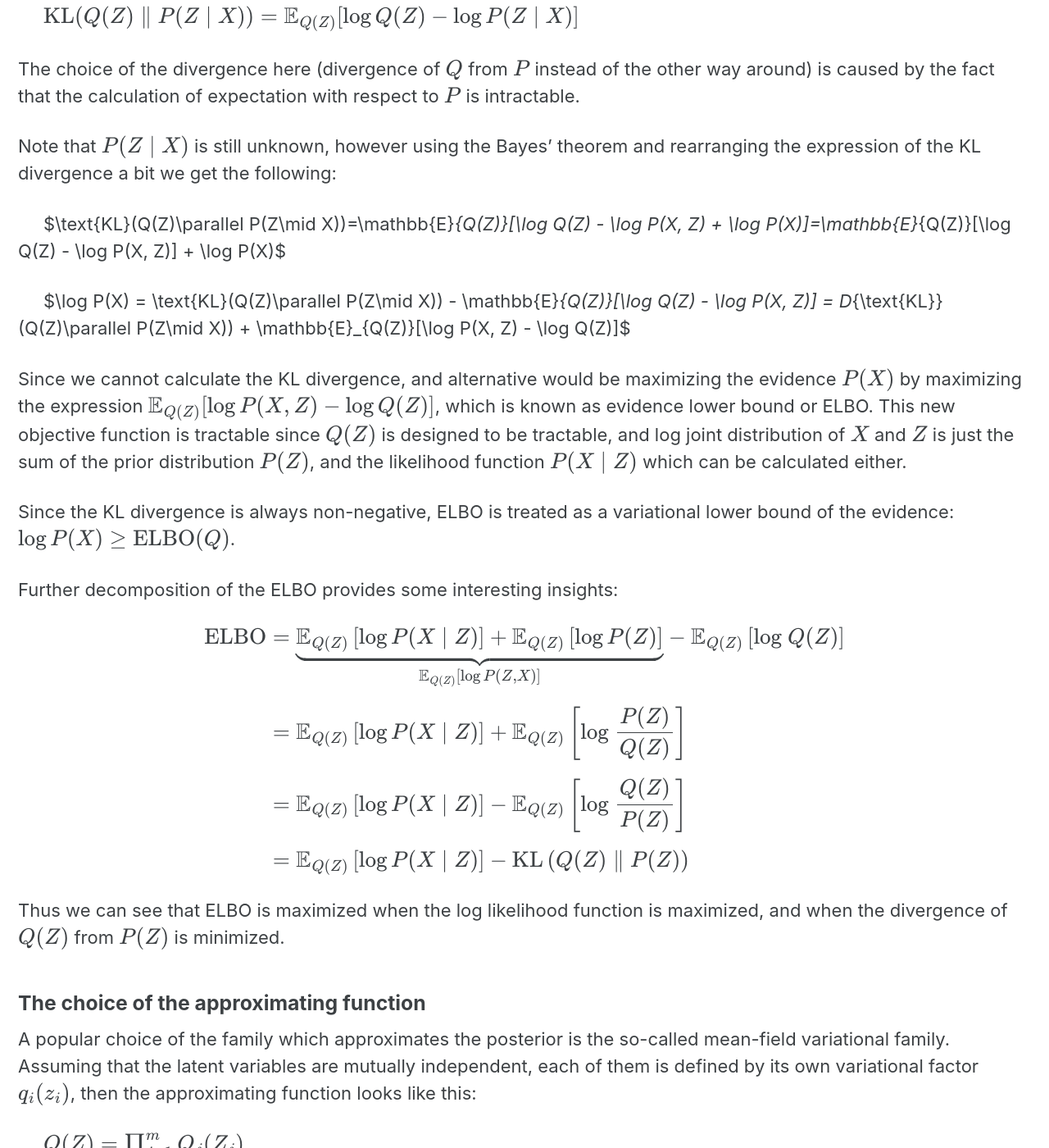
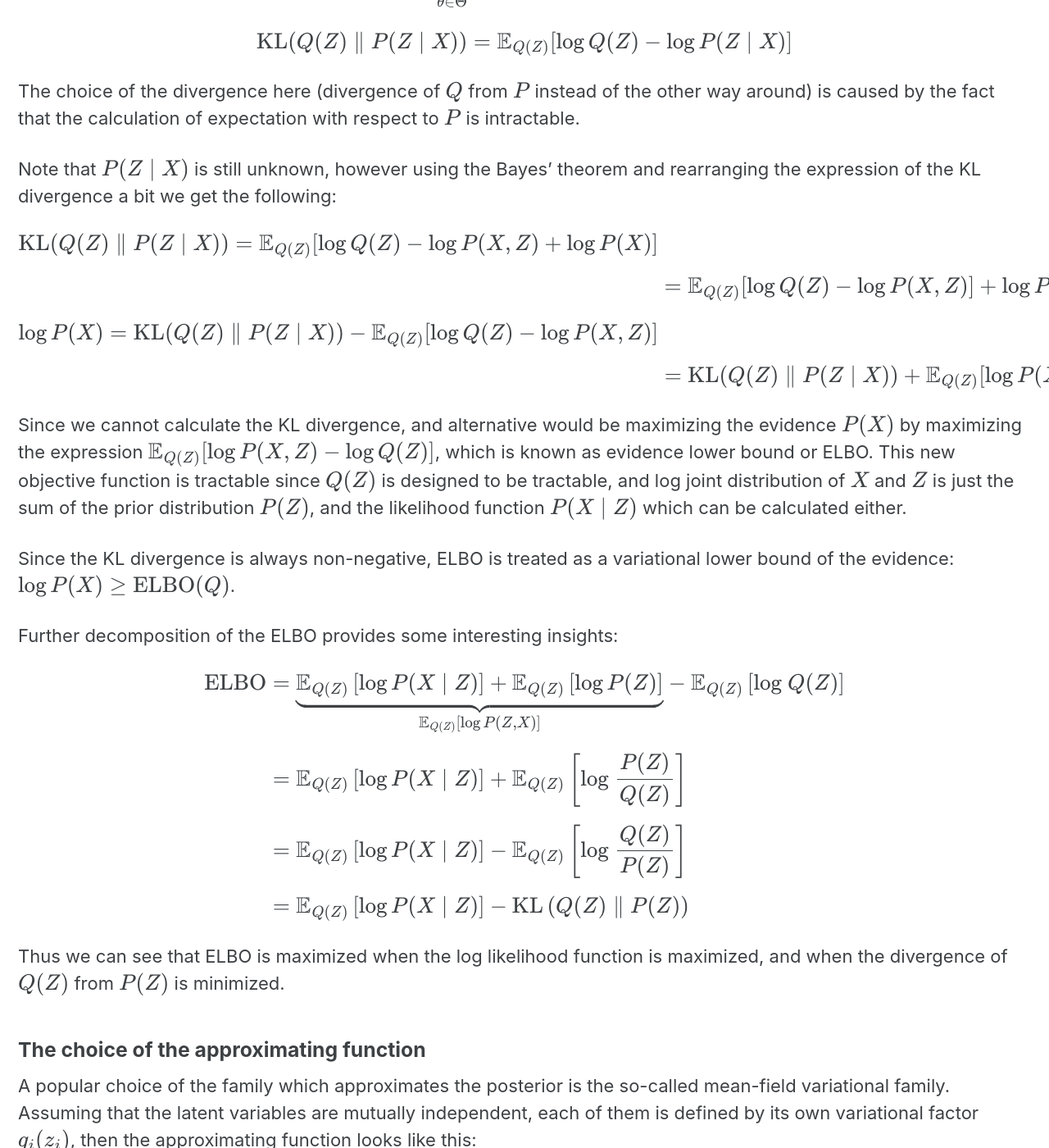
Before and after one commit to vzahorui/vzahorui.github.io, a Jekyll site: the page built from _posts/2022-08-18-variational-inference.md, in a window 1280 px wide and 1400 px high, scrolled down 1357 px. Shown: the whole window at 82% size. Built offline with Jekyll 4.4.1, drawn with Linux system fonts in a browser that asks for light colours; cached includes are drawn as plain includes; nearby versions of some CDN libraries; formulas are drawn with MathJax 3; some of the changed text lies outside the part shown.

Commit message:
Update 2022-08-18-variational-inference.md

```diff
--- a/_posts/2022-08-18-variational-inference.md
+++ b/_posts/2022-08-18-variational-inference.md
@@ -12,42 +12,45 @@ Variational inference is a technique which is usually employed for approximating
 
 For example, suppose we have a set of observed data $X$, and unobserved data $Z$ (latent variables) which jointly form distribution $P(X, Z)$. $Z$ could be set as some unknown variables, as well as separate observation points. We set some prior probability distribution $P(Z)$ which we believe best describes $Z$, then
 
-&nbsp;&nbsp;&nbsp;&nbsp;
-$P(X, Z) = P(X \mid Z)P(Z)$
+$$P(X, Z) = P(X \mid Z)P(Z)$$
 
 where $P(X \mid Z)$ is the [likelihood]({{ site.baseurl }}{% link _posts/2021-04-24-maximum-likelihood.md %}) of observing $X$ given $Z$ under condition that the prior is true.
 
 On the other hand, $P(X)$, also called the evidence, is the average probability of observing $X$ over all possible values of $Z$:
 
-&nbsp;&nbsp;&nbsp;&nbsp;
-$P(X) = \int P(X \mid Z)P(Z) dZ$
+$$P(X) = \int P(X \mid Z)P(Z) dZ$$
 
 The objective now is to fit the latent variables $Z$ so that the evidence is maximized, however solving this task directly usually becomes intractable for because of the [integral]({{ site.baseurl }}{% link _posts/2019-09-24-integrals.md %}).
 
 Further on, the complexity of calculating $P(X)$ also blocks calculation of the posterior probability distribution of $Z$, since according to the [Bayes' theorem]({{ site.baseurl }}{% link _posts/2022-07-15-bayesian-inference.md %}):
 
-&nbsp;&nbsp;&nbsp;&nbsp;
-$P (Z \mid X) = \frac{P(X \mid Z)P(Z)}{P(X)} = \frac{P(X \mid Z)P(Z)}{ \int P(X \mid Z)P(Z) dZ}$
+$$P (Z \mid X) = \frac{P(X \mid Z)P(Z)}{P(X)} = \frac{P(X \mid Z)P(Z)}{ \int P(X \mid Z)P(Z) dZ}$$
 
 ## Variational inference approach
 
 Instead of trying to calculate the posterior distribution $P(Z \mid X)$ directly, variational inference is aimed at finding some distribution $Q(Z)$ which would serve as its best approximation, therefore the objective is to fit the function, and not the parameters of a function. This new distribution is fit by minimizing the [KL divergence]({{ site.baseurl }}{% link _posts/2021-07-29-distance-metrics.md %}#kullback_leibler_divergence).
 
-&nbsp;&nbsp;&nbsp;&nbsp;
-$Q(Z) = \underset{\theta \in \Theta}{\operatorname{arg\;max}}\, D_{\text{KL}}(Q(Z)\parallel P(Z\mid X))$
+$$Q(Z) = \underset{\theta \in \Theta}{\operatorname{arg\;max}}\, D_{\text{KL}}(Q(Z)\parallel P(Z\mid X))$$
 
-&nbsp;&nbsp;&nbsp;&nbsp;
-$\text{KL}(Q(Z)\parallel P(Z\mid X))= \mathbb{E}_{Q(Z)}[\log Q(Z) - \log P(Z\mid X)]$
+$$\text{KL}(Q(Z)\parallel P(Z\mid X))= \mathbb{E}_{Q(Z)}[\log Q(Z) - \log P(Z\mid X)]$$
 
 The choice of the divergence here (divergence of $Q$ from $P$ instead of the other way around) is caused by the fact that the calculation of expectation with respect to $P$ is intractable.
 
 Note that $P(Z\mid X)$ is still unknown, however using the Bayes' theorem and rearranging the expression of the KL divergence a bit we get the following:
 
-&nbsp;&nbsp;&nbsp;&nbsp;
-$\text{KL}(Q(Z)\parallel P(Z\mid X))=\mathbb{E}_{Q(Z)}[\log Q(Z) - \log P(X, Z) + \log P(X)]=\mathbb{E}_{Q(Z)}[\log Q(Z) - \log P(X, Z)] + \log P(X)$
+$$
+\begin{aligned}
+\text{KL}(Q(Z)\parallel P(Z\mid X))=\mathbb{E}_{Q(Z)}[\log Q(Z) - \log P(X, Z) + \log P(X)] \\[.5em]
+&= \mathbb{E}_{Q(Z)}[\log Q(Z) - \log P(X, Z)] + \log P(X)
+\end{aligned}
+$$
 
-&nbsp;&nbsp;&nbsp;&nbsp;
-$\log P(X) = \text{KL}(Q(Z)\parallel P(Z\mid X)) - \mathbb{E}_{Q(Z)}[\log Q(Z) - \log P(X, Z)] = D_{\text{KL}}(Q(Z)\parallel P(Z\mid X)) + \mathbb{E}_{Q(Z)}[\log P(X, Z) - \log Q(Z)]$
+$$
+\begin{aligned}
+\log P(X) = \text{KL}(Q(Z)\parallel P(Z\mid X)) - \mathbb{E}_{Q(Z)}[\log Q(Z) - \log P(X, Z)] \\[.5em]
+&= \text{KL}(Q(Z)\parallel P(Z\mid X)) + \mathbb{E}_{Q(Z)}[\log P(X, Z) - \log Q(Z)]
+\end{aligned}
+$$
 
 Since we cannot calculate the KL divergence, and alternative would be maximizing the evidence $P(X)$ by maximizing the expression $\mathbb{E}_{Q(Z)}[\log P(X, Z) - \log Q(Z)]$, which is known as evidence lower bound or ELBO. This new objective function is tractable since $Q(Z)$ is designed to be tractable, and log joint distribution of $X$ and $Z$ is just the sum of the prior distribution $P(Z)$, and the likelihood function $P(X\mid Z)$ which can be calculated either.
 
@@ -70,17 +73,14 @@ Thus we can see that ELBO is maximized when the log likelihood function is maxim
 
 A popular choice of the family which approximates the posterior is the so-called mean-field variational family. Assuming that the latent variables are mutually independent, each of them is defined by its own variational factor $q_i(z_i)$, then the approximating function looks like this:
 
-&nbsp;&nbsp;&nbsp;&nbsp;
-$Q(Z) = \prod_{j=1}^m Q_j(Z_j)$
+$$Q(Z) = \prod_{j=1}^m Q_j(Z_j)$$
 
 For each particular $Z_j$ it is possible to find the best function $Q_j$ which would describe the conditional distribution $P(Z_i \mid Z_{i \neq j}, X)$. So if we initialize all of the latent variables with some arbitrary values, and then fix all of them except $Z_j$, the optimal $Q_i$ with respect to ELBO is proportional to this:
 
-&nbsp;&nbsp;&nbsp;&nbsp;
-$Q_j(Z_j) \propto \exp\left(\mathbb{E}_{i \neq j}\left[ \log P(Z_i \mid Z_{i \neq j}, X) \right]\right)$
+$$Q_j(Z_j) \propto \exp\left(\mathbb{E}_{i \neq j}\left[ \log P(Z_i \mid Z_{i \neq j}, X) \right]\right)$$
 
 Alternatively, the optimal function is also proportional to the expression where the join distribution is used instead of the conditional (this is because we assumed that all latent variables are independent).
 
-&nbsp;&nbsp;&nbsp;&nbsp;
-$Q_j(Z_j) \propto \exp\left(\mathbb{E}_{i \neq j}\left[ \log P(Z_i, Z_{i \neq j}, X) \right]\right)$
+$$Q_j(Z_j) \propto \exp\left(\mathbb{E}_{i \neq j}\left[ \log P(Z_i, Z_{i \neq j}, X) \right]\right)$$
 
 Then the given expression is iteratively optimized for each $Q_i$ while keeping the rest of the latent variables $Z$ fixed until convergence is reached. This approach is known as Coordinate ascent variational inference (CAVI algorithm).
```
